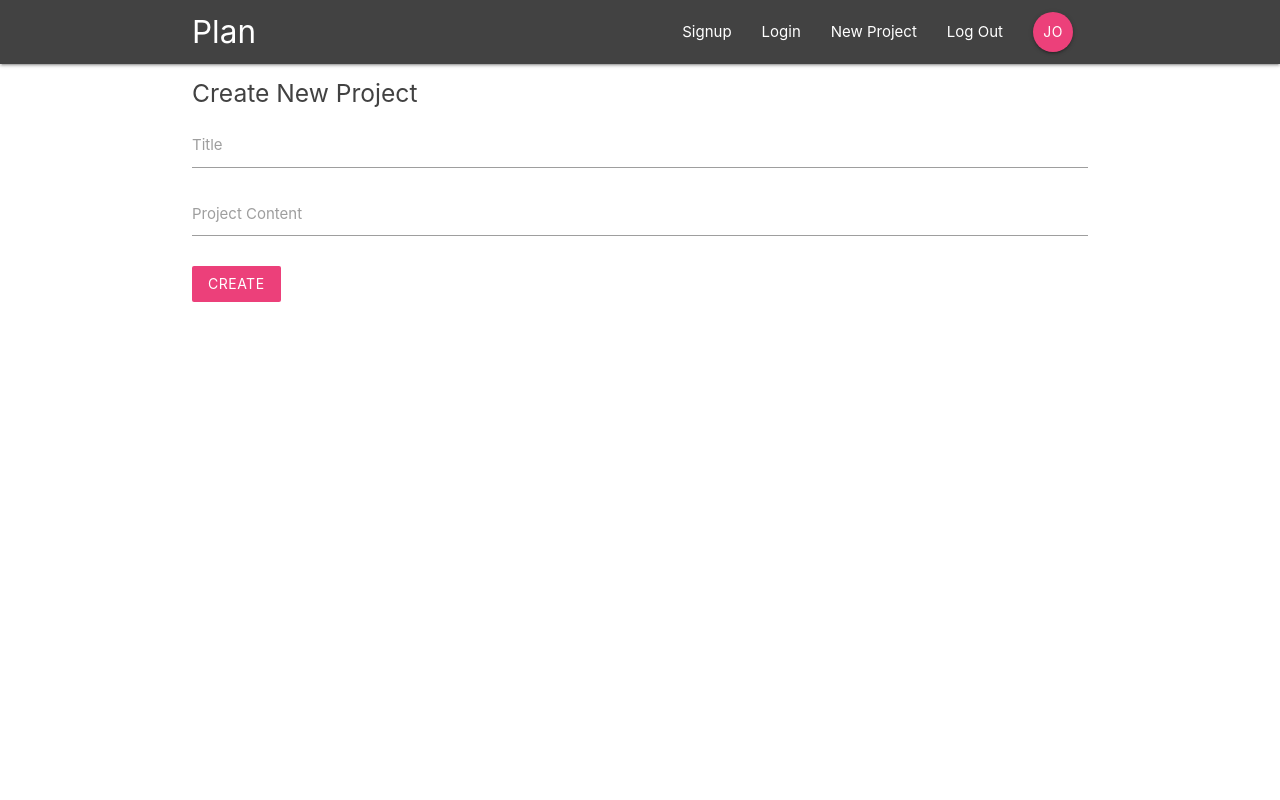
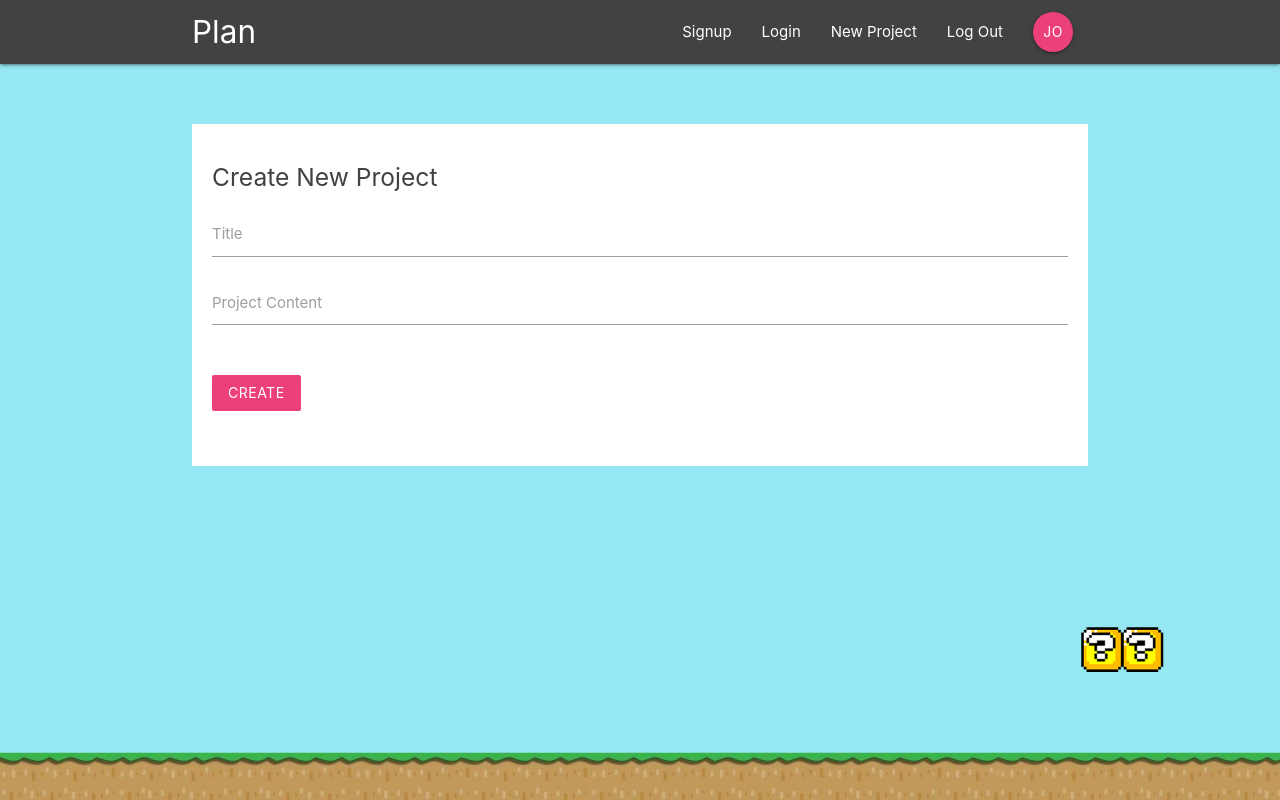
Before and after one commit to jherey/projectplan, a React (Create React App) app: page /create in a window 1280 px wide. Built offline with nearby package versions, Linux system fonts and the light colour scheme.

Commit message:
Style navigation links and forms

```diff
--- a/src/components/layouts/SignedInLinks.js
+++ b/src/components/layouts/SignedInLinks.js
@@ -4,7 +4,7 @@
 const SignedInLinks = () => {
   return (
     <ul className="right">
-      <li><NavLink to='/'>New Project</NavLink></li>
+      <li><NavLink to='/create'>New Project</NavLink></li>
       <li><NavLink to='/'>Log Out</NavLink></li>
       <li><NavLink to='/' className='btn btn-floating pink lighten-1'>JO</NavLink></li>
     </ul>
--- a/src/components/layouts/SignedOutLinks.js
+++ b/src/components/layouts/SignedOutLinks.js
@@ -4,8 +4,8 @@
 const SignedOutLinks = () => {
   return (
     <ul className="right">
-      <li><NavLink to='/'>Signup</NavLink></li>
-      <li><NavLink to='/'>Login</NavLink></li>
+      <li><NavLink to='/signup'>Signup</NavLink></li>
+      <li><NavLink to='/signin'>Login</NavLink></li>
     </ul>
   );
 }
--- a/src/index.css
+++ b/src/index.css
@@ -1,3 +1,7 @@
+html {
+  min-height: 100%;
+}
+
 body {
   margin: 0;
   padding: 0;
@@ -6,9 +10,38 @@
     sans-serif;
   -webkit-font-smoothing: antialiased;
   -moz-osx-font-smoothing: grayscale;
+  background: url(/img/mario-bg.png) no-repeat;
+  background-size: 100%;
+  background-position: bottom;
+  background-color: #95e8f3;
+  min-height: 100%;
 }
 
 code {
   font-family: source-code-pro, Menlo, Monaco, Consolas, "Courier New",
     monospace;
 }
+
+form {
+  padding: 20px;
+  margin-top: 60px;
+}
+
+form button, form h5 {
+  margin: 20px 0;
+}
+
+input[type=text]:not(.browser-default):focus:not([readonly]),
+input[type=email]:not(.browser-default):focus:not([readonly]),
+input[type=password]:not(.browser-default):focus:not([readonly]),
+textarea.materialize-textarea:focus:not([readonly]){
+  border-color: #ec407a;
+  box-shadow: none;
+}
+
+input[type=text]:not(.browser-default):focus:not([readonly]) + label,
+textarea.materialize-textarea:focus:not([readonly]) + label,
+input[type=email]:not(.browser-default):focus:not([readonly]) + label,
+input[type=password]:not(.browser-default):focus:not([readonly]) + label{
+  color: #ec407a !important;
+}
```
Also changed, not shown: public/img/mario-bg.png (added).
